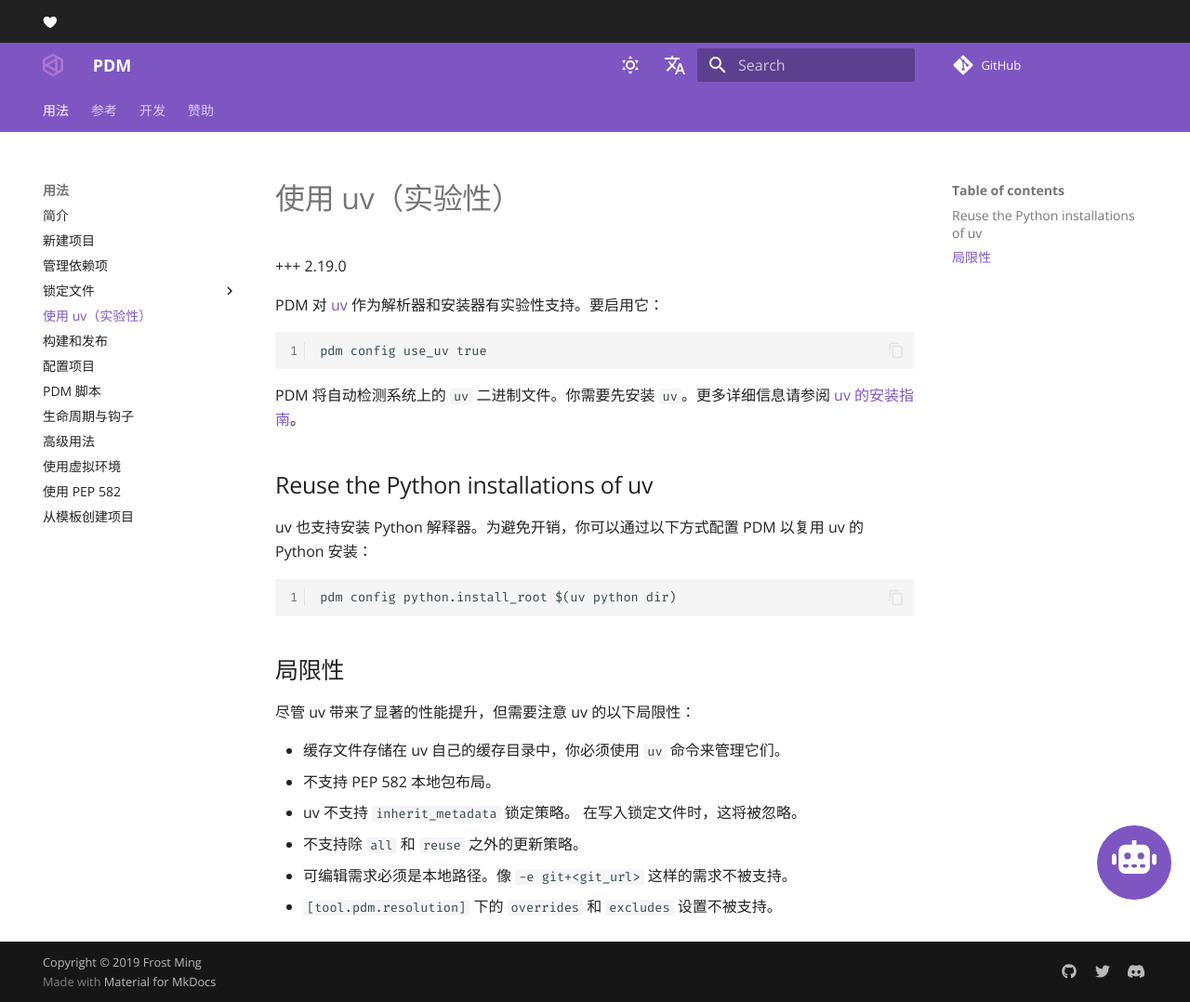
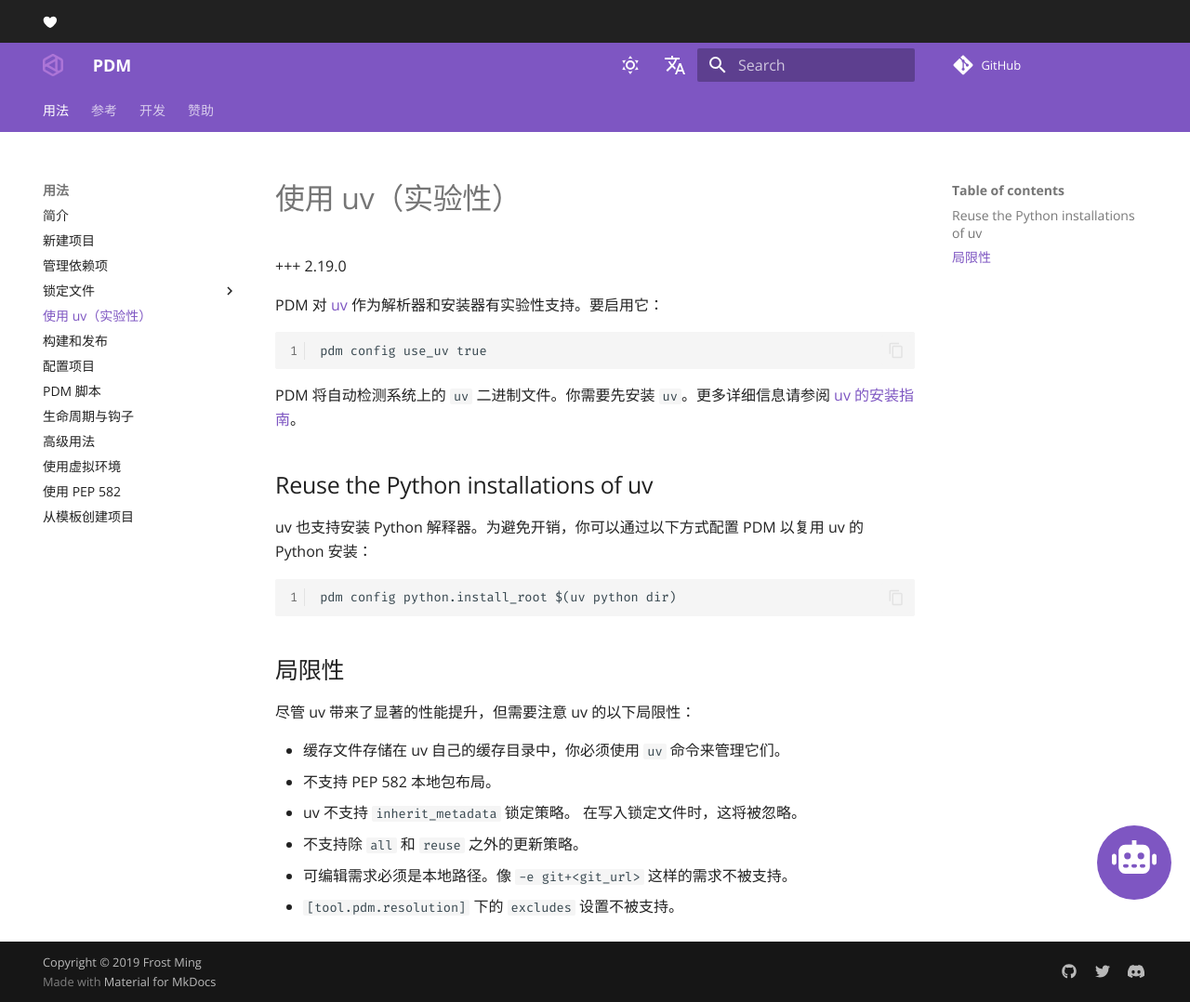
Before and after one commit to pdm-project/pdm-docs-zh, an MkDocs documentation site: the page built from docs/usage/uv.md, in a window 1280 px wide and 1078 px high. Shown: the whole window at 93% size. Built offline with MkDocs 1.6.1 and Material for MkDocs 9.7.7, drawn with Linux system fonts in a browser that asks for light colours; comment, search, counter and statistics services are not loaded; the version menu is left out.

Commit message:
sync: a7ac964c

```diff
--- a/docs/usage/uv.md
+++ b/docs/usage/uv.md
@@ -27,4 +27,4 @@ pdm config python.install_root $(uv python dir)
 - uv 不支持 `inherit_metadata` 锁定策略。 在写入锁定文件时，这将被忽略。
 - 不支持除 `all` 和 `reuse` 之外的更新策略。
 - 可编辑需求必须是本地路径。像 `-e git+<git_url>` 这样的需求不被支持。
-- `[tool.pdm.resolution]` 下的 `overrides` 和 `excludes` 设置不被支持。
+- `[tool.pdm.resolution]` 下的 `excludes` 设置不被支持。
```
